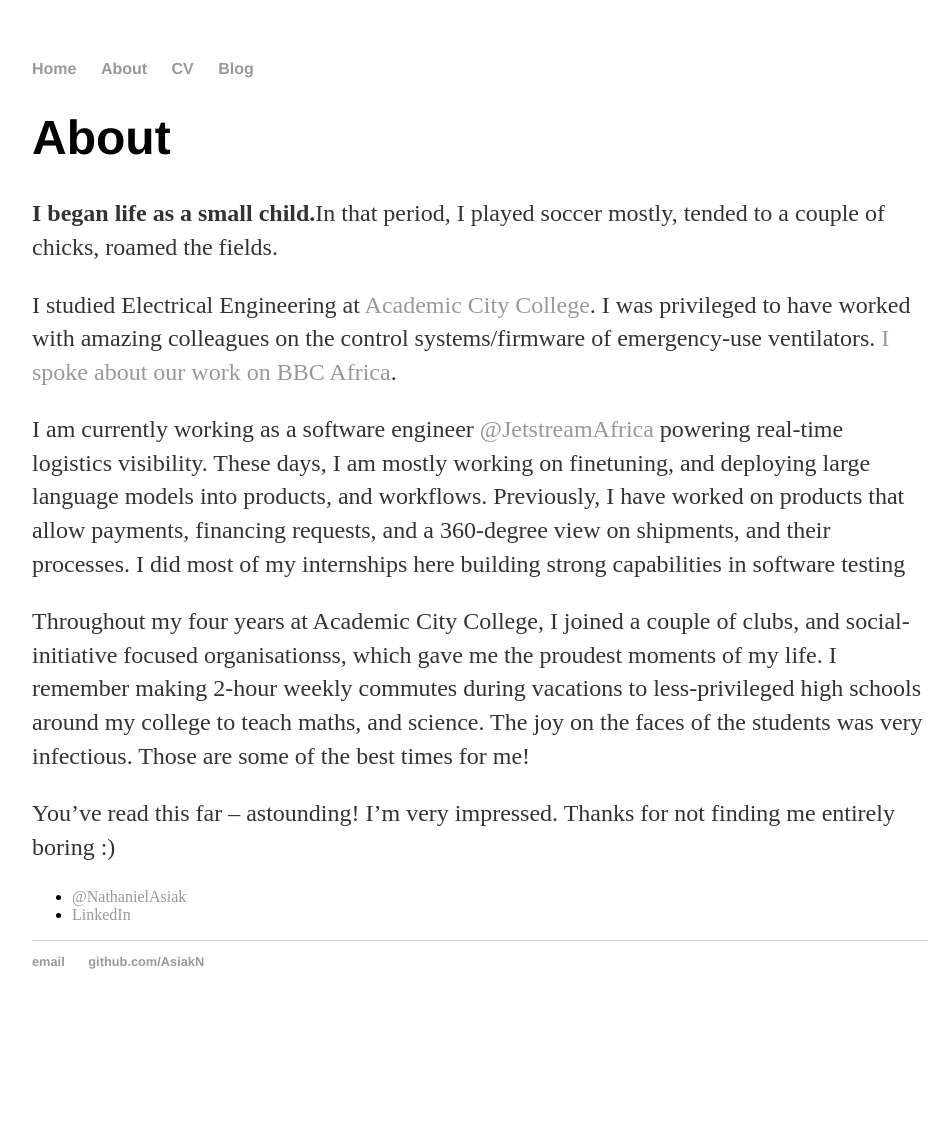
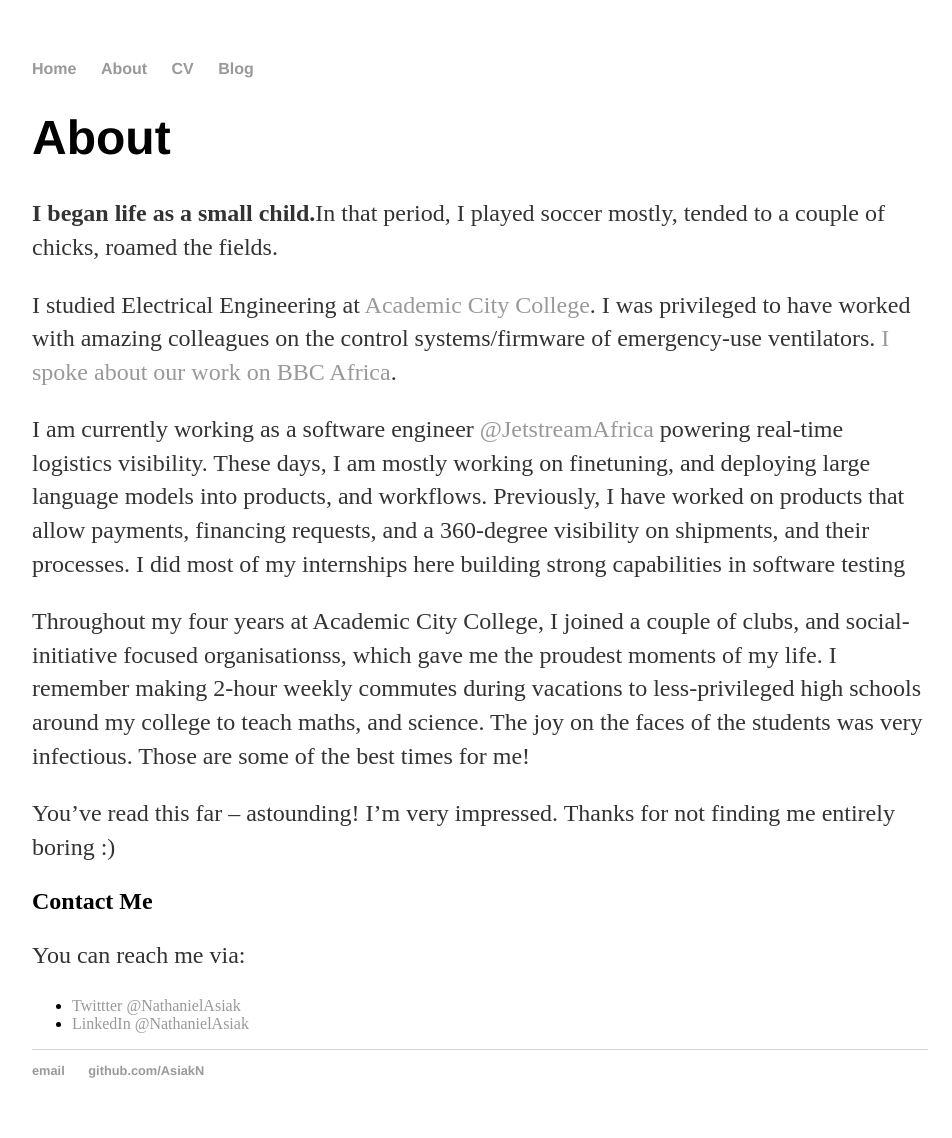
Before and after one commit to AsiakN/Nat.github.io, a Jekyll site: the page built from about/index.html, in a window 1280 px wide. Shown: the whole page, without its empty margins (160-1112 px from the left). Built offline with Jekyll 4.4.1, drawn with Linux system fonts in a browser that asks for light colours; before the commit the page ends 1029 px from its top, so only the background shows below that.

Commit message:
Update index.html

```diff
--- a/about/index.html
+++ b/about/index.html
@@ -7,18 +7,21 @@ title: About Nathaniel Asiak
   <p><strong>I began life as a small child.</strong>In that period, I played soccer mostly, tended to a couple of chicks, roamed the fields.</p>
 
   <p>I studied Electrical Engineering at <a href="https://acity.edu.gh/" target="_blank" rel="noopener" >Academic City College</a>. I was privileged to have worked with amazing colleagues on the control systems/firmware
-    of emergency-use ventilators. <a href="https://www.bbc.com/pidgin/tori-52618837">I spoke about our work on BBC Africa</a>.</p>
+    of emergency-use ventilators. <a href="https://www.bbc.com/pidgin/tori-52618837"  target="_blank" rel="noopener">I spoke about our work on BBC Africa</a>.</p>
 
   <p> I am currently working as a software engineer <a href="https://jetstreamafrica.com/"  target="_blank" rel="noopener">@JetstreamAfrica</a> powering real-time logistics visibility. These days, I am mostly working on finetuning, and deploying large language models into products, and workflows.
-  Previously, I have worked on products that allow payments, financing requests, and a 360-degree view  on shipments, and their processes. I did most of my internships here building strong capabilities in software testing</p>
+  Previously, I have worked on products that allow payments, financing requests, and a 360-degree visibility  on shipments, and their processes. I did most of my internships here building strong capabilities in software testing</p>
 
   <p>Throughout my four years at Academic City College, I joined a couple of clubs, and social-initiative focused organisationss, which gave me the proudest moments of my life.
     I remember making 2-hour weekly commutes during vacations to less-privileged high schools around my college to teach maths, and science. The joy on the faces of the students was very infectious. Those are some of the best times for me! </p>
 
   <p>You’ve read this far – astounding! I’m very impressed. Thanks for not finding me entirely boring :) </p>
 
+
+  <h2>Contact Me</h2>
+  <p>You can reach me via:</p>
   <ul class="Reach me here">
-    <li><a href="https://twitter.com/NathanielAsiak"  target="_blank" rel="noopener">@NathanielAsiak</a></li>
-    <li><a href="https://www.linkedin.com/in/nathanielasiak/"  target="_blank" rel="noopener">LinkedIn</a></li>
+    <li><a href="https://twitter.com/NathanielAsiak"  target="_blank" rel="noopener">Twittter @NathanielAsiak</a></li>
+    <li><a href="https://www.linkedin.com/in/nathanielasiak/"  target="_blank" rel="noopener">LinkedIn @NathanielAsiak</a></li>
     </ul>
 </div>
```
